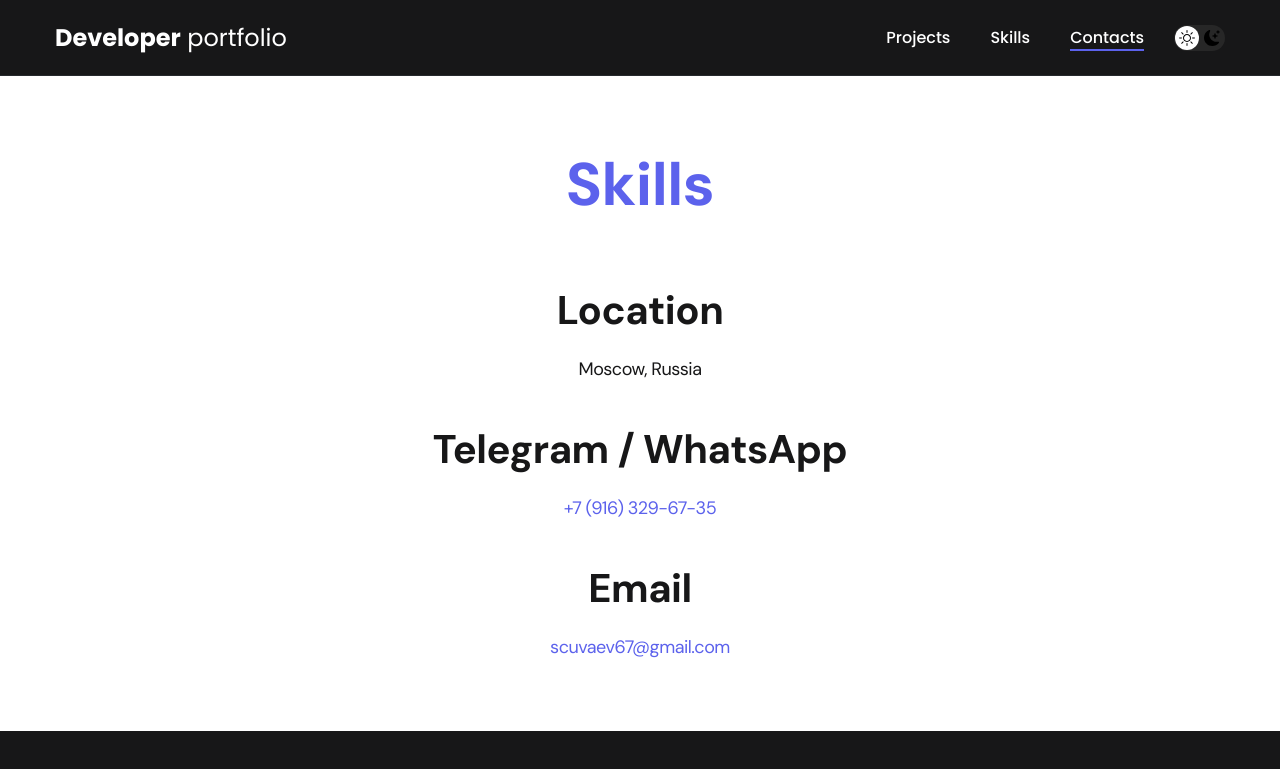
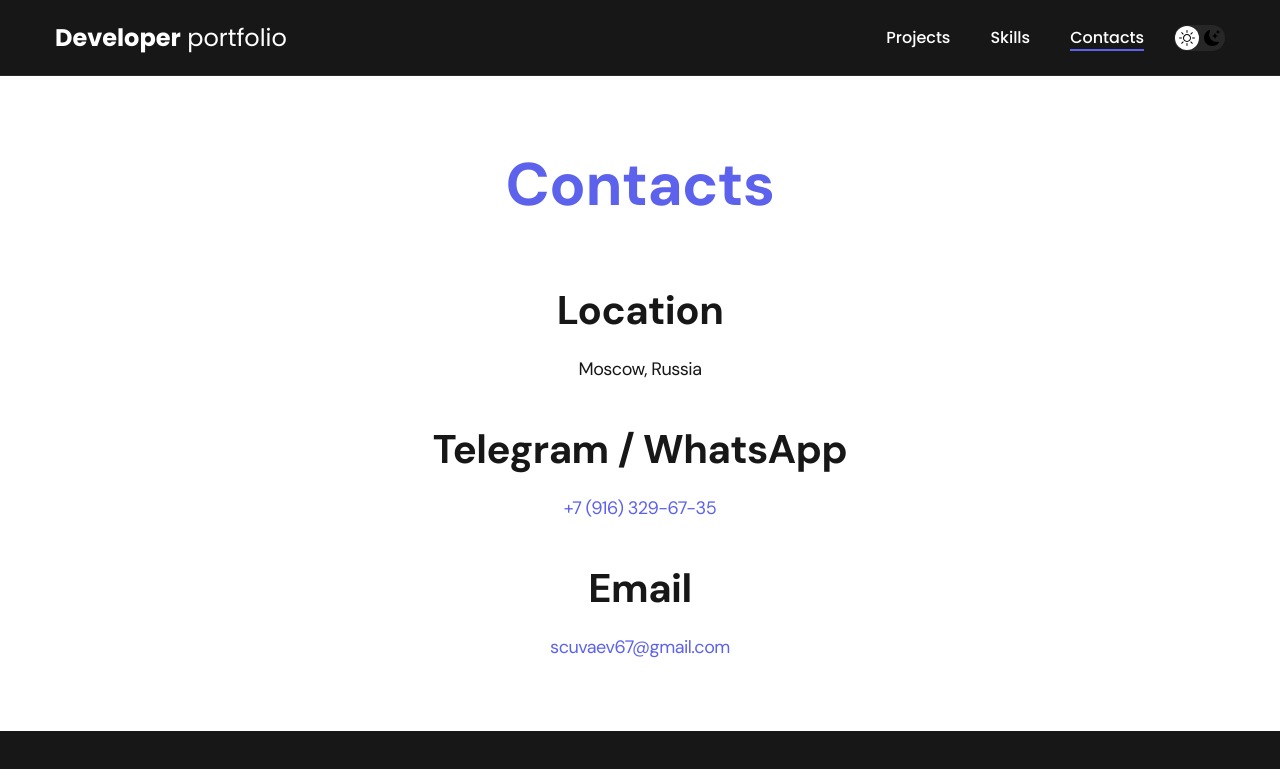
Before and after one commit to K3nshI87/portfolio, a plain HTML site: page contacts.html in a window 1280 px wide. Shown: the top 769 px of the page. Drawn offline with Linux system fonts and the light colour scheme.

Commit message:
правка title

```diff
--- a/contacts.html
+++ b/contacts.html
@@ -26,7 +26,7 @@
 
     <main class="section">
         <div class="container">
-            <h1 class="title-1">Skills</h1>
+            <h1 class="title-1">Contacts</h1>
             <ul class="content-list">
                 <li class="content-list__item">
                     <h2 class="title-2">Location</h2>
```
